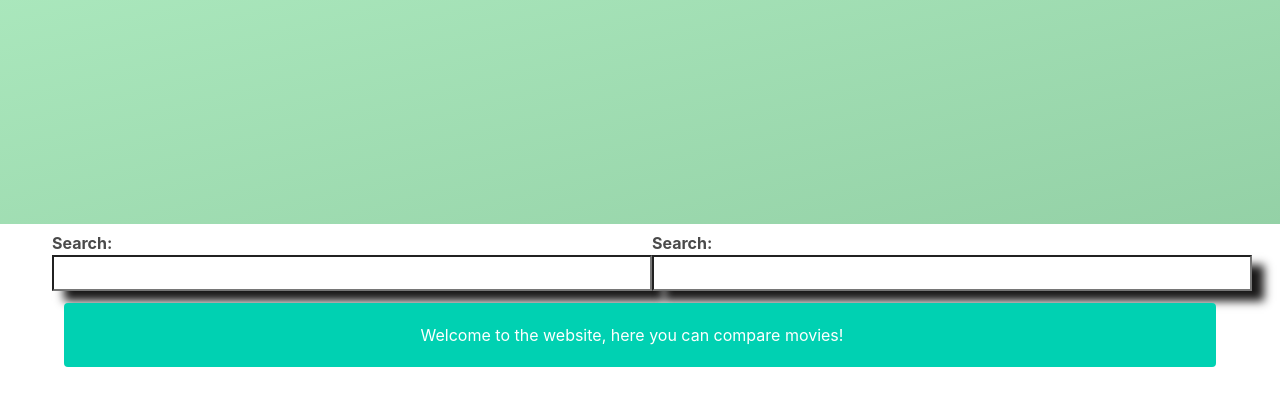
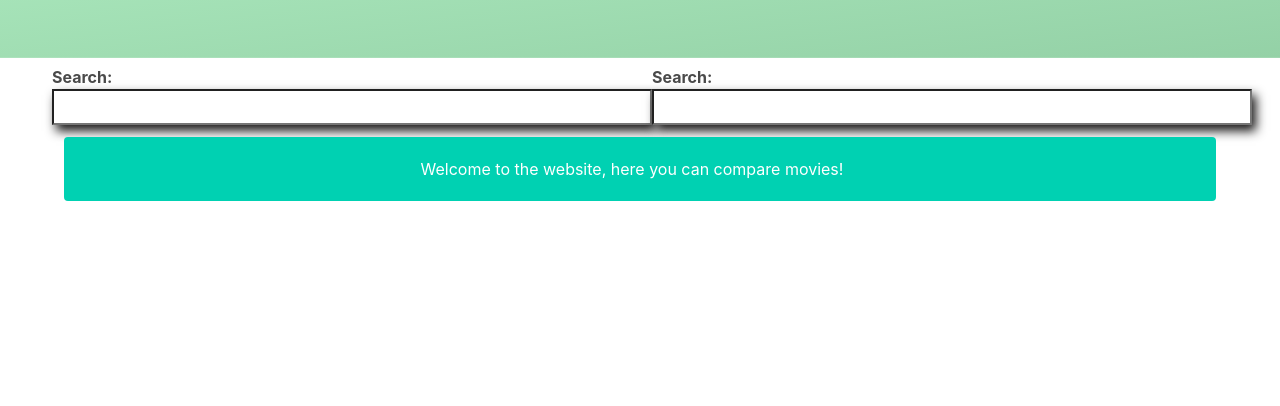
Before and after one commit to Pranjal-dev-byte/Movie-faceoff, a plain HTML site: page index.html in a window 1280 px wide. Shown: the part 96-502 px from the top of the page. Drawn offline with nearby package versions, Linux system fonts and the light colour scheme.

Commit message:
Improved box-shadow effect

```diff
--- a/styles.css
+++ b/styles.css
@@ -10,7 +10,6 @@ nav {
 	background-image: linear-gradient(to right bottom, hsla(138, 60%, 60%, .5), hsla(138, 60%, 40%, .5)),
 		url(../img/denise-jans-6oy6mesrv9w-unsplash.jpg);
 	width: 100%;
-	height: 40vh;
 	background-size: 100%;
 	background-position: center;
 }
@@ -37,7 +36,7 @@ img {
 }
 input {
 	width: 30em;
-	box-shadow: 12px 10px 9px hsl(4, 2%, 10%);
+	box-shadow: 4px 6px 10px hsl(4, 2%, 10%);
 	text-align: center;
 	font-size: 20px;
 	padding: .2em;
```
